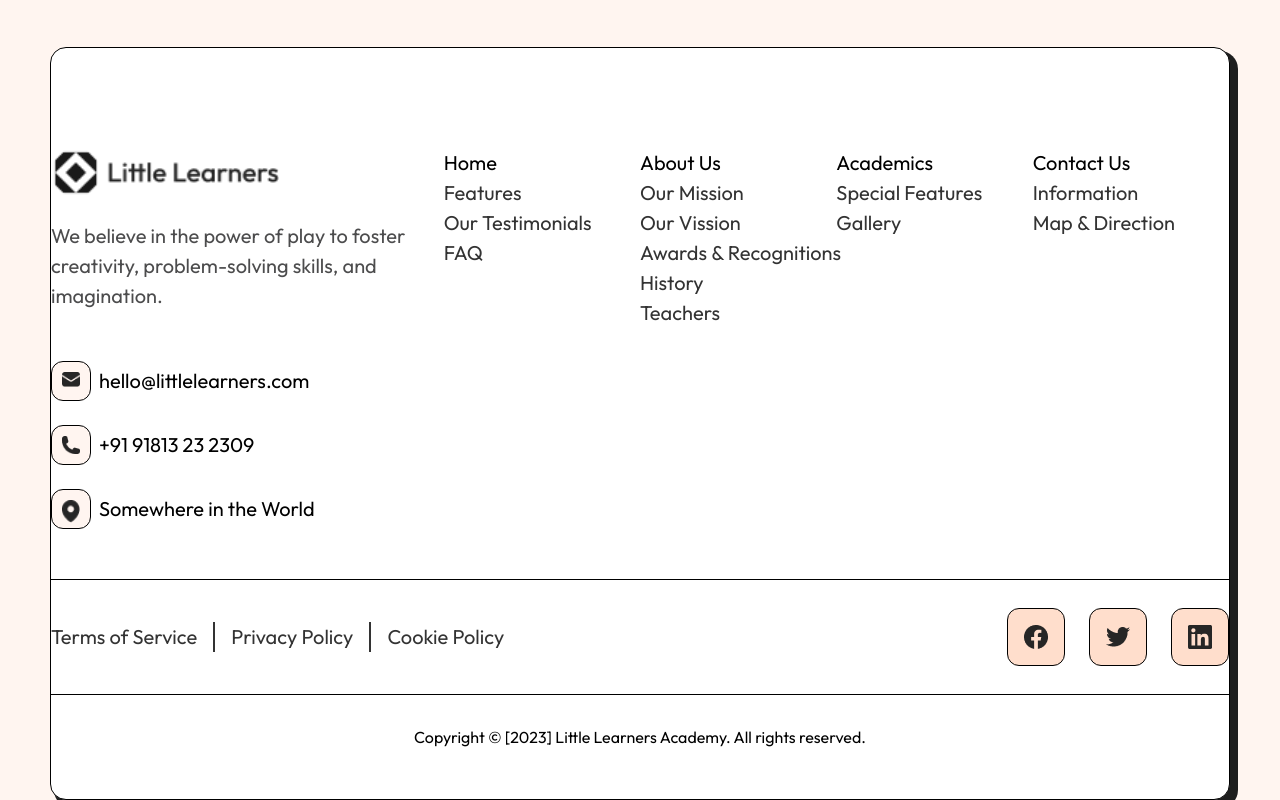
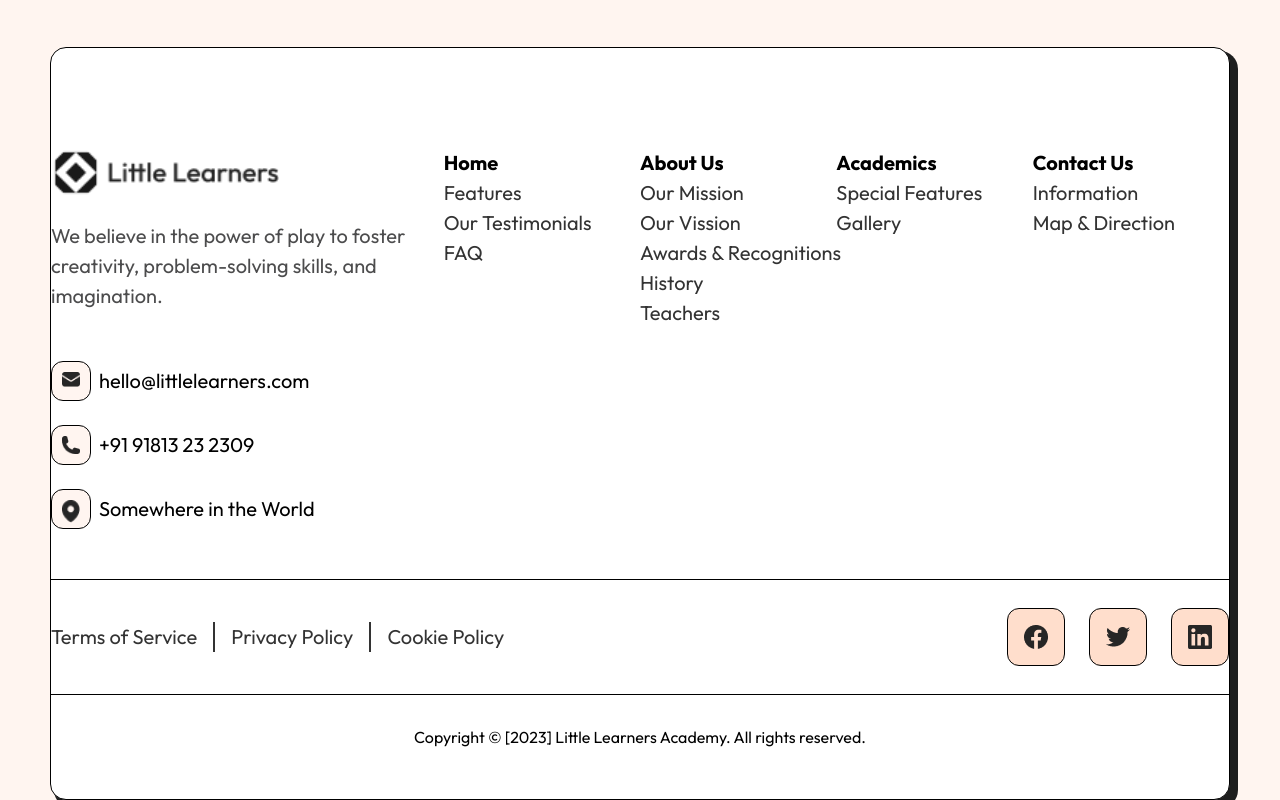
Before and after one commit to khammar500-ship-it/NextProject, a Next.js app: page / in a window 1280 px wide. Shown: the part 6018-6818 px from the top of the page. Built offline with nearby package versions, Linux system fonts and the light colour scheme.

Commit message:
update multiple sections

```diff
--- a/src/app/component/Footer.tsx
+++ b/src/app/component/Footer.tsx
@@ -45,13 +45,13 @@ function Footer() {
           </div>
         </div>
         <div className='col-span-2 flex flex-col gap-[14]  max-[1400]:col-span-3 max-[1000]:col-span-6 max-[550]:col-span-12  max-[550]:mb-10'>
-          <div className="text-[20px] whitespace-nowrap mb-[10]"><Link href="/" onClick={() => { window.scrollTo({ top: 0/*,behavior:"smooth"*/ }) }}>Home</Link></div>
+          <div className="text-[20px] font-bold whitespace-nowrap mb-[10]"><Link href="/" onClick={() => { window.scrollTo({ top: 0/*,behavior:"smooth"*/ }) }}>Home</Link></div>
           <div className="text-[20px] whitespace-nowrap text-Grey-20"><Link href="/#Features">Features</Link></div>
           <div className="text-[20px] whitespace-nowrap text-Grey-20"><Link href="/#OurTestimonials">Our Testimonials</Link></div>
           <div className="text-[20px] whitespace-nowrap text-Grey-20"><Link href="/#FAQ">FAQ</Link></div>
         </div>
         <div className='col-span-2 flex flex-col gap-[14]  max-[1400]:col-span-3 max-[1000]:col-span-6 max-[550]:col-span-12'>
-          <div className="text-[20px] whitespace-nowrap  mb-[10]"><Link href="/about" onClick={() => { window.scrollTo({ top: 0 }) }}>About Us</Link></div>
+          <div className="text-[20px] font-bold whitespace-nowrap  mb-[10]"><Link href="/about" onClick={() => { window.scrollTo({ top: 0 }) }}>About Us</Link></div>
           <div className="text-[20px] whitespace-nowrap text-Grey-20 mb-[10]"><Link href="/about/#OurMission&Visions">Our Mission</Link></div>
           <div className="text-[20px] whitespace-nowrap text-Grey-20 mb-[10]"><Link href="/about/#OurMission&Visions">Our Vission</Link></div>
           <div className="text-[20px] whitespace-nowrap text-Grey-20 mb-[10]"><Link href="/about/#Awards&Recognitions">Awards & Recognitions</Link></div>
@@ -59,12 +59,12 @@ function Footer() {
           <div className="text-[20px] whitespace-nowrap text-Grey-20 mb-[10]"><Link href="/about/#OurTean">Teachers</Link></div>
         </div>
         <div className='col-span-2 flex flex-col gap-[14]  max-[1400]:col-span-3 max-[1000]:col-span-6 max-[1000]:mt-10 max-[550]:col-span-12'>
-          <div className="text-[20px] whitespace-nowrap  mb-[10]"><Link href="/academics" onClick={() => { window.scrollTo({ top: 0 }) }}>Academics</Link></div>
+          <div className="text-[20px] font-bold whitespace-nowrap  mb-[10]"><Link href="/academics" onClick={() => { window.scrollTo({ top: 0 }) }}>Academics</Link></div>
           <div className="text-[20px] whitespace-nowrap text-Grey-20 mb-[10]"><Link href="/academics/#OurSpecialFeatures">Special Features</Link></div>
           <div className="text-[20px] whitespace-nowrap text-Grey-20 mb-[10]"><Link href="/academics/#Gallery">Gallery</Link></div>
         </div>
         <div className='col-span-2 flex flex-col gap-[14]  max-[1400]:col-span-3 max-[1000]:col-span-6 max-[1000]:mt-10 max-[550]:col-span-12'>
-          <div className="text-[20px] whitespace-nowrap  mb-[10]"><Link href="/contact" onClick={() => { window.scrollTo({ top: 0 }) }}>Contact Us</Link></div>
+          <div className="text-[20px] font-bold whitespace-nowrap  mb-[10]"><Link href="/contact" onClick={() => { window.scrollTo({ top: 0 }) }}>Contact Us</Link></div>
           <div className="text-[20px] whitespace-nowrap text-Grey-20 mb-[10]"><Link href="/contact/#Information">Information</Link></div>
           <div className="text-[20px] whitespace-nowrap text-Grey-20 mb-[10]"><Link href="/contact/#Information">Map & Direction</Link></div>
         </div>
```
